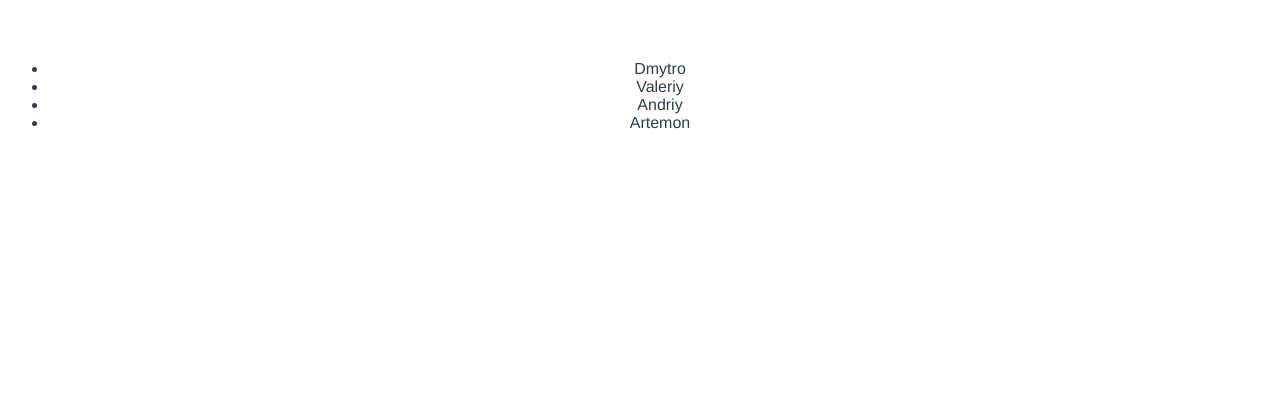
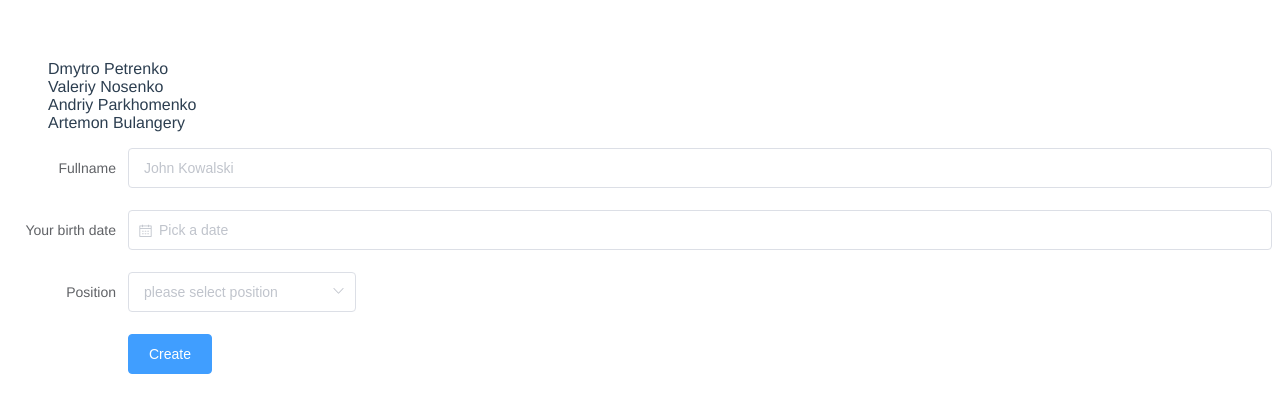
Before and after one commit to DmytroPetrenko/VueSandboxOnWork, a Vue app: page / in a window 1280 px wide. Shown: the top 412 px of the page. Built offline with nearby package versions, Linux system fonts and the light colour scheme.

Commit message:
get set done

```diff
--- a/package.json
+++ b/package.json
@@ -9,7 +9,7 @@
   },
   "dependencies": {
     "core-js": "^3.6.5",
-    "element-ui": "^2.15.3",
+    "element-ui": "^2.15.4",
     "vue": "^2.6.11"
   },
   "devDependencies": {
--- a/src/App.vue
+++ b/src/App.vue
@@ -1,12 +1,14 @@
 <template>
 	<div id="app">
-		<ul>
-			<li :key="user.id" v-for="user in users">{{ user.firstName }}</li>
-		</ul>
+		<UsersList v-bind:users="users" />
+		<AddNewUser @add-new-user="addNewUser" />
 	</div>
 </template>
 
 <script>
+import UsersList from "@/components/UsersList"
+import AddNewUser from "@/components/AddNewUser"
+
 export default {
 	name: "App",
 	data() {
@@ -15,31 +17,39 @@ export default {
 				{
 					id: 1,
 					firstName: "Dmytro",
-					secondName: "Petrenko",
+					lastName: "Petrenko",
 					position: "Trainee Vue Js Developer",
 				},
 				{
 					id: 2,
 					firstName: "Valeriy",
-					secondName: "Nosenko",
+					lastName: "Nosenko",
 					position: "Trainee React Js Developer",
 				},
 				{
 					id: 3,
 					firstName: "Andriy",
-					secondName: "Parkhomenko",
+					lastName: "Parkhomenko",
 					position: "Senior Vue Js Developer",
 				},
 				{
 					id: 4,
 					firstName: "Artemon",
-					secondName: "Bulangery",
+					lastName: "Bulangery",
 					position: "Designer",
 				},
 			],
 		}
 	},
-	components: {},
+	components: {
+		UsersList,
+		AddNewUser,
+	},
+	methods: {
+		addNewUser(newUser) {
+			this.users.push(newUser)
+		},
+	},
 }
 </script>
 
@@ -48,7 +58,6 @@ export default {
 	font-family: Avenir, Helvetica, Arial, sans-serif;
 	-webkit-font-smoothing: antialiased;
 	-moz-osx-font-smoothing: grayscale;
-	text-align: center;
 	color: #2c3e50;
 	margin-top: 60px;
 }
--- /dev/null
+++ b/src/components/AddNewUser.vue
@@ -0,0 +1,94 @@
+<template>
+	<!-- Что за фокус с native, как это работает? -->
+
+	<el-form
+		@submit.native.prevent="onSubmit"
+		ref="form"
+		:model="form"
+		label-width="120px"
+	>
+		<el-form-item label="Fullname">
+			<el-input :placeholder="fullNamePH" v-model="form.fullName"></el-input>
+		</el-form-item>
+		<el-form-item label="Your birth date">
+			<el-date-picker
+				type="date"
+				placeholder="Pick a date"
+				v-model="form.birthdate"
+				style="width: 100%;"
+			></el-date-picker>
+		</el-form-item>
+		<el-form-item label="Position">
+			<el-select v-model="form.position" placeholder="please select position">
+				<el-option
+					label="Trainee Vue Js Developer"
+					value="Trainee Vue Js Developer"
+				></el-option>
+				<el-option
+					label="Trainee React Js Developer"
+					value="Trainee React Js Developer"
+				></el-option>
+				<el-option
+					label="Senior Vue Js Developer"
+					value="Senior Vue Js Developer"
+				></el-option>
+				<el-option
+					label="Senior React Js Developer"
+					value="Senior React Js Developer"
+				></el-option>
+				<el-option label="Designer" value="Designer"></el-option>
+			</el-select>
+		</el-form-item>
+
+		<el-form-item>
+			<el-button type="primary" native-type="submit">Create</el-button>
+		</el-form-item>
+	</el-form>
+</template>
+
+<script>
+export default {
+	data() {
+		return {
+			form: {
+				fullName: "",
+				birthdate: "",
+				position: "",
+			},
+			placeholder: {
+				firstName: "John",
+				lastName: "Kowalski",
+			},
+		}
+	},
+	computed: {
+		fullNamePH: {
+			get: function() {
+				return this.placeholder.firstName + " " + this.placeholder.lastName
+			},
+			set: function(value) {
+				const names = value.split(" ")
+				this.placeholder.firstName = names[0]
+				this.placeholder.lastName = names[names.length - 1]
+			},
+		},
+	},
+	methods: {
+		onSubmit() {
+			if (this.form.fullName.trim()) {
+				this.fullNamePH = this.form.fullName
+
+				const names = this.form.fullName.split(" ")
+				this.form.fullName = ""
+
+				this.$emit("add-new-user", {
+					id: Date.now(),
+					firstName: names[0],
+					lastName: names[names.length - 1],
+					position: this.form.position,
+				})
+			}
+		},
+	},
+}
+</script>
--- /dev/null
+++ b/src/components/UserItem.vue
@@ -0,0 +1,16 @@
+<template>
+	<li>{{ fullName }}</li>
+</template>
+
+<script>
+export default {
+	props: {
+		user: Object,
+	},
+	computed: {
+		fullName: function() {
+			return this.user.firstName + " " + this.user.lastName
+		},
+	},
+}
+</script>
--- /dev/null
+++ b/src/components/UsersList.vue
@@ -0,0 +1,19 @@
+<template>
+	<ul>
+		<UserItem v-bind:user="user" :key="user.id" v-for="user in users" />
+	</ul>
+</template>
+
+<script>
+import UserItem from "@/components/UserItem"
+export default {
+	props: ["users"],
+	components: { UserItem },
+}
+</script>
+
+<style>
+ul {
+	list-style-type: none;
+}
+</style>
```
Also changed, not shown: src/main.js (+7 -4 lines), 1 other file (tests, documents, lock files or other folders).
